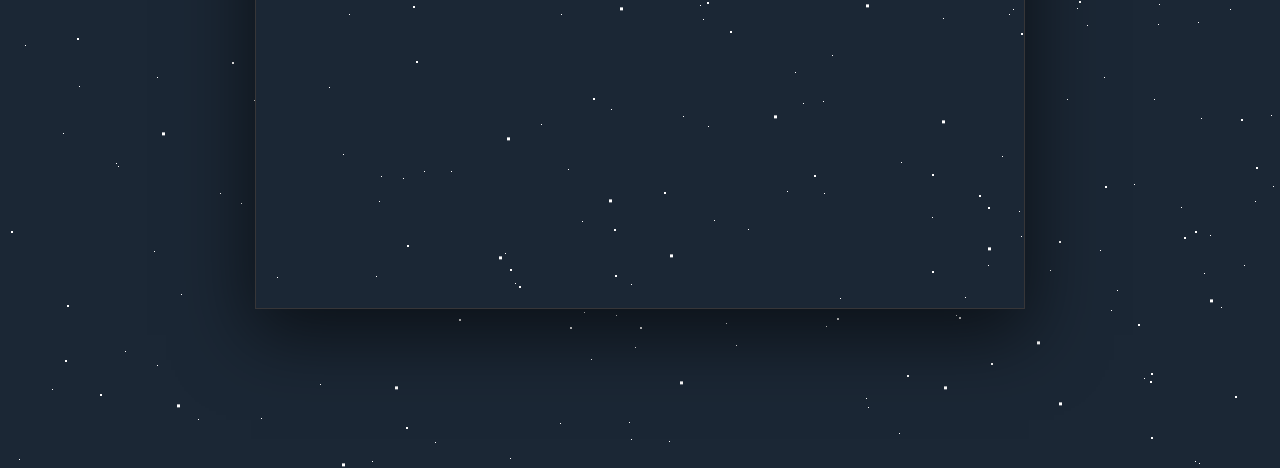
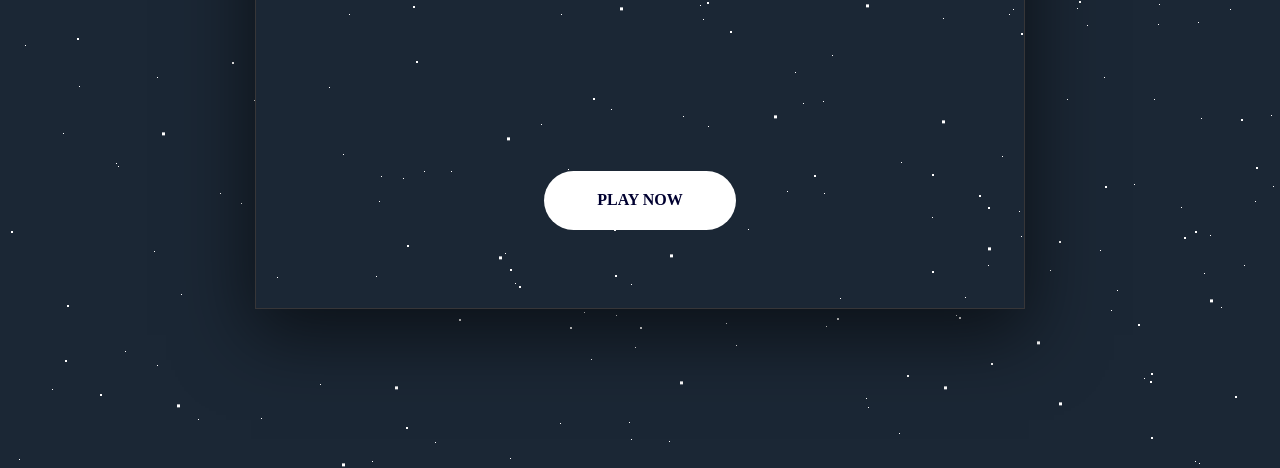
Before and after one commit to MihiThilina/Furious-Speed, a plain HTML site: page index.html in a window 1280 px wide. Shown: the part 332-800 px from the top of the page. Drawn offline with Linux system fonts and the light colour scheme.

Commit message:
updated login

```diff
--- a/assets/style/login.css
+++ b/assets/style/login.css
@@ -31,6 +31,113 @@
 audio{
   display: none;
 }
+
+.login_btn{
+  position: relative;
+  top: 30%;
+  display: flex;
+  justify-content: center;
+  align-items: center;
+}
+
+.blob-btn {
+  z-index: 1;
+  position: relative;
+  padding: 20px 46px;
+  margin-bottom: 30px;
+  width: 15vw;
+  text-align: center;
+  text-transform: uppercase;
+  color: #000030;
+  font-size: 16px;
+  font-weight: bold;
+  background-color: transparent;
+  outline: none;
+  border: none;
+  transition: color 0.5s;
+  cursor: pointer;
+  border-radius: 30px;
+}
+
+.blob-btn:after {
+  content: "";
+  z-index: -2;
+  position: absolute;
+  left: 3px;
+  top: 3px;
+  width: 100%;
+  height: 100%;
+  transition: all 0.3s 0.2s;
+  border-radius: 30px;
+}
+
+
+.blob-btn:hover {
+  color: #ffffff;
+  border-radius: 30px;
+}
+.blob-btn:hover:after {
+  transition: all 0.3s;
+  left: 0;
+  top: 0;
+  border-radius: 30px;
+}
+.blob-btn__inner {
+  z-index: -1;
+  overflow: hidden;
+  position: absolute;
+  left: 0;
+  top: 0;
+  width: 100%;
+  height: 100%;
+  border-radius: 30px;
+  background: #ffffff;
+}
+.blob-btn__blobs {
+  position: relative;
+  display: block;
+  height: 100%;
+  filter: url("#goo");
+}
+.blob-btn__blob {
+  position: absolute;
+  top: 2px;
+  width: 25%;
+  height: 100%;
+  background: #a0a0ff;
+  border-radius: 100%;
+  transform: translate3d(0, 150%, 0) scale(1.7);
+  transition: transform 0.45s;
+}
+@supports (filter: url("#goo")) {
+  .blob-btn__blob {
+    transform: translate3d(0, 150%, 0) scale(1.4);
+  }
+}
+.blob-btn__blob:nth-child(1) {
+  left: 0%;
+  transition-delay: 0s;
+}
+.blob-btn__blob:nth-child(2) {
+  left: 30%;
+  transition-delay: 0.08s;
+}
+.blob-btn__blob:nth-child(3) {
+  left: 60%;
+  transition-delay: 0.16s;
+}
+.blob-btn__blob:nth-child(4) {
+  left: 90%;
+  transition-delay: 0.24s;
+}
+.blob-btn:hover .blob-btn__blob {
+  transform: translateZ(0) scale(1.7);
+}
+
+
+
+
+
 
 #stars {
   width: 1px;
--- a/index.html
+++ b/index.html
@@ -28,6 +28,21 @@
            <div id="loginCard">
                <h1>Forious Speed</h1>
                <audio controls autoplay><source src="assets/audio/freezing-night-28066.mp3" ></audio>
+
+               <div class="login_btn">
+                <button class="blob-btn">
+                    Play Now
+                    <span class="blob-btn__inner">
+                      <span class="blob-btn__blobs">
+                        <span class="blob-btn__blob"></span>
+                        <span class="blob-btn__blob"></span>
+                        <span class="blob-btn__blob"></span>
+                        <span class="blob-btn__blob"></span>
+                      </span>
+                    </span>
+                  </button>
+            </div>
+
            </div>
 
 
```
Also changed, not shown: index1.html (added, +32 -0 lines), assets/images/1_cLnEqhplleWcQ1kyq9Xc-g.jpg (added). Lines whose indentation alone changed are shown as unchanged.
